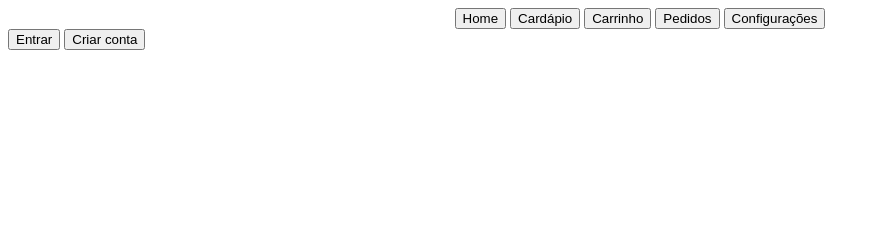
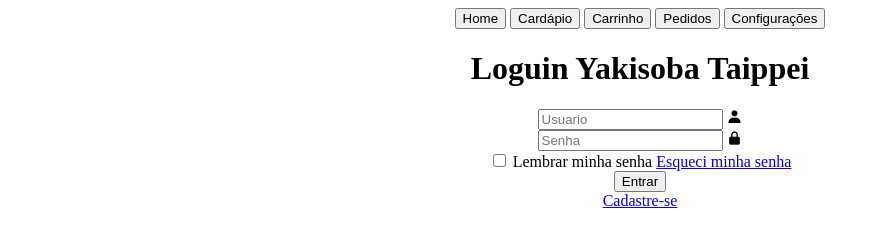
Before and after one commit to JanineFL/Yakissoba-Taippei, a plain HTML site: page config.html in a window 1280 px wide. Shown: the whole page, without its empty margins (0-880 px from the left). Drawn offline with nearby package versions, Linux system fonts and the light colour scheme.

Commit message:
html de configurações

```diff
--- a/config.html
+++ b/config.html
@@ -3,6 +3,7 @@
 <head>
     <meta charset="UTF-8">
     <meta name="viewport" content="width=device-width, initial-scale=1.0">
+    <link href='https://unpkg.com/boxicons@2.1.4/css/boxicons.min.css' rel="stylesheet">
     <title>Yakisoba Taippei</title>
 </head>
 <body>
@@ -15,11 +16,32 @@
         <button onclick="window.location='config.html' "> Configurações </button>
      </center>
     </header>
-    <main>
+    <center>
+    <main class="container">
+        <form>
+            <h1>Loguin Yakisoba Taippei</h1>
+            <div class="input-box">
+                <input placeholder="Usuario" type="email">
+                <i class="bx bxs-user"></i>
+            </div>
+             <div class="input-box">
+                <input placeholder="Senha" type="password">
+                 <i class="bx bxs-lock-alt"></i>
+            </div>
+            <div class="remember-forgot">
+                <label>
+                     <input type="checkbox">
+                     Lembrar minha senha
+                </label>
+                <a href="#">Esqueci minha senha</a>
+            </div>
+            <button type="submit">Entrar</button>
+            <div class="register-link">
+                <a href="#">Cadastre-se</a>
+            </div>
+        </form>
 
-        <button> Entrar </button>
-        <button> Criar conta </button>
     </main>
-
+    </center>
 </body>
 </html>
```
